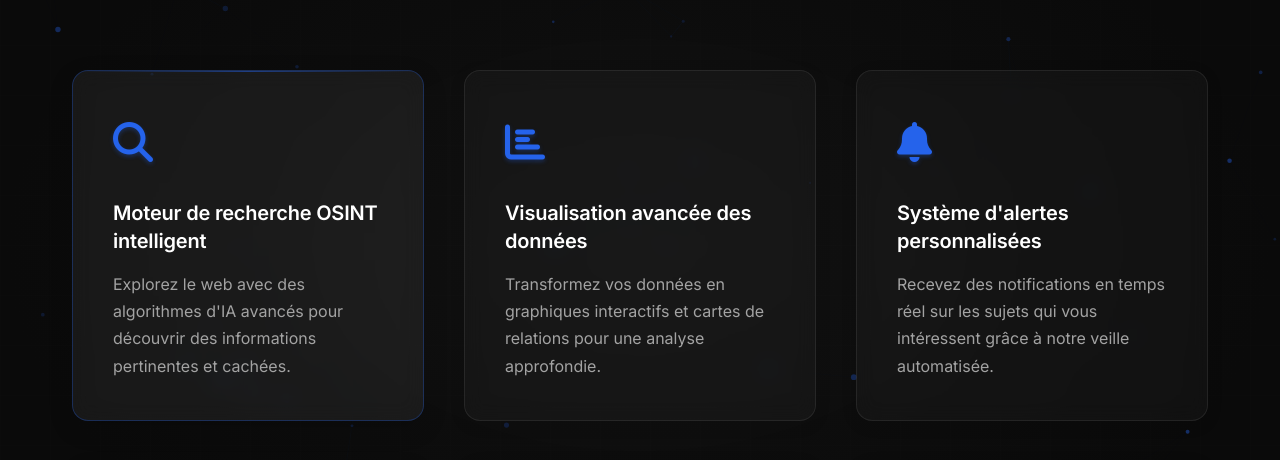
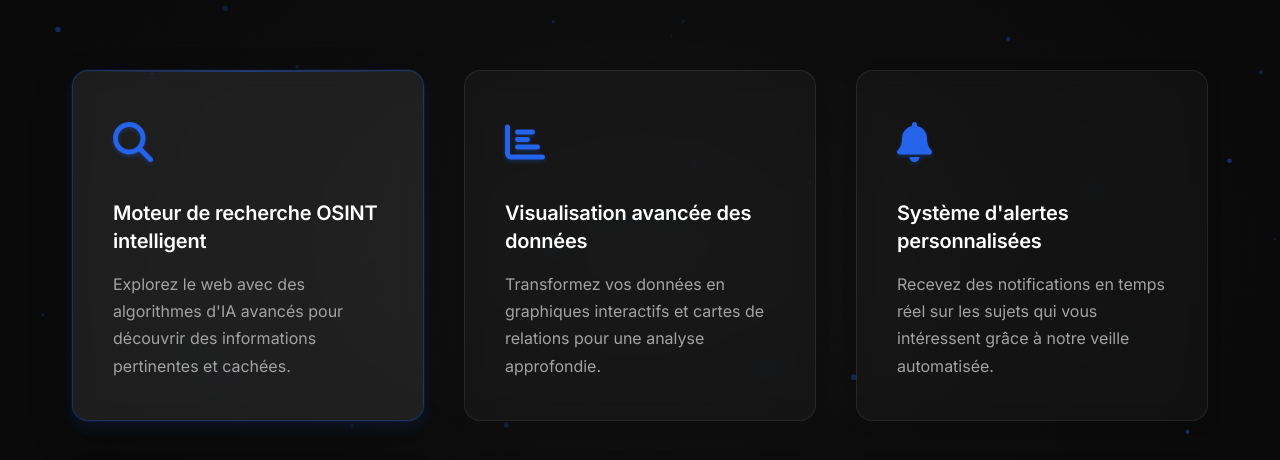
Before and after one commit to Rooot3301/DeepSeyes, a website built with Vite: page index.html in a window 1280 px wide. In both pictures the pointer is over the element 248 px from the left and 1231 px from the top of the page. Shown: the part 986-1446 px from the top of the page. Built offline with nearby package versions, Linux system fonts and the light colour scheme; animation ran at ten frames a second.

Commit message:
Améliorer l'effet hover des cartes de fonctionnalités

```diff
--- a/src/style.css
+++ b/src/style.css
@@ -305,10 +305,13 @@ body {
 }
 
 .feature-card:hover {
-  transform: translateY(-5px);
-  background: rgba(255, 255, 255, 0.06);
+  transform: translateY(-12px);
+  background: rgba(255, 255, 255, 0.08);
   border-color: rgba(37, 99, 235, 0.3);
-  box-shadow: 0 8px 24px rgba(0, 0, 0, 0.15);
+  box-shadow:
+    0 20px 40px rgba(0, 0, 0, 0.25),
+    0 8px 16px rgba(37, 99, 235, 0.15),
+    0 0 0 1px rgba(37, 99, 235, 0.1);
 }
 
 .feature-card:hover::before {
```
